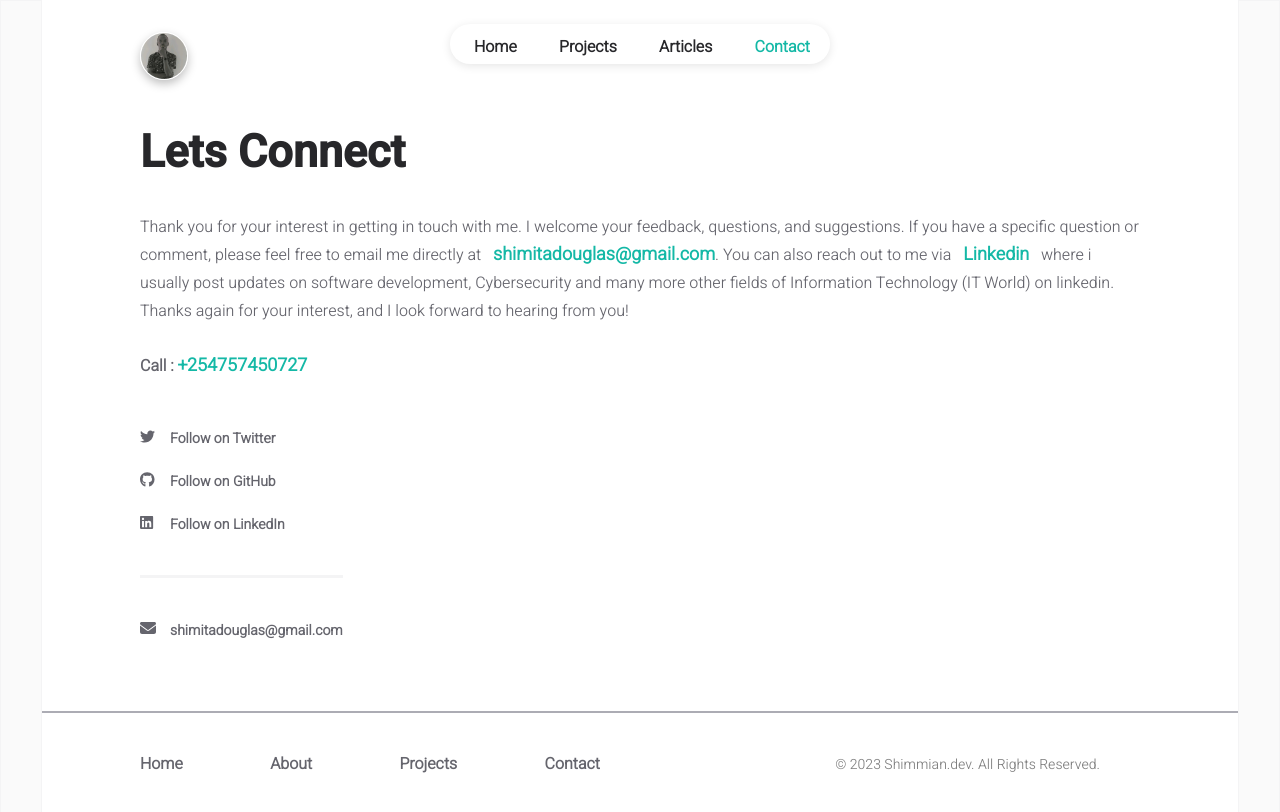
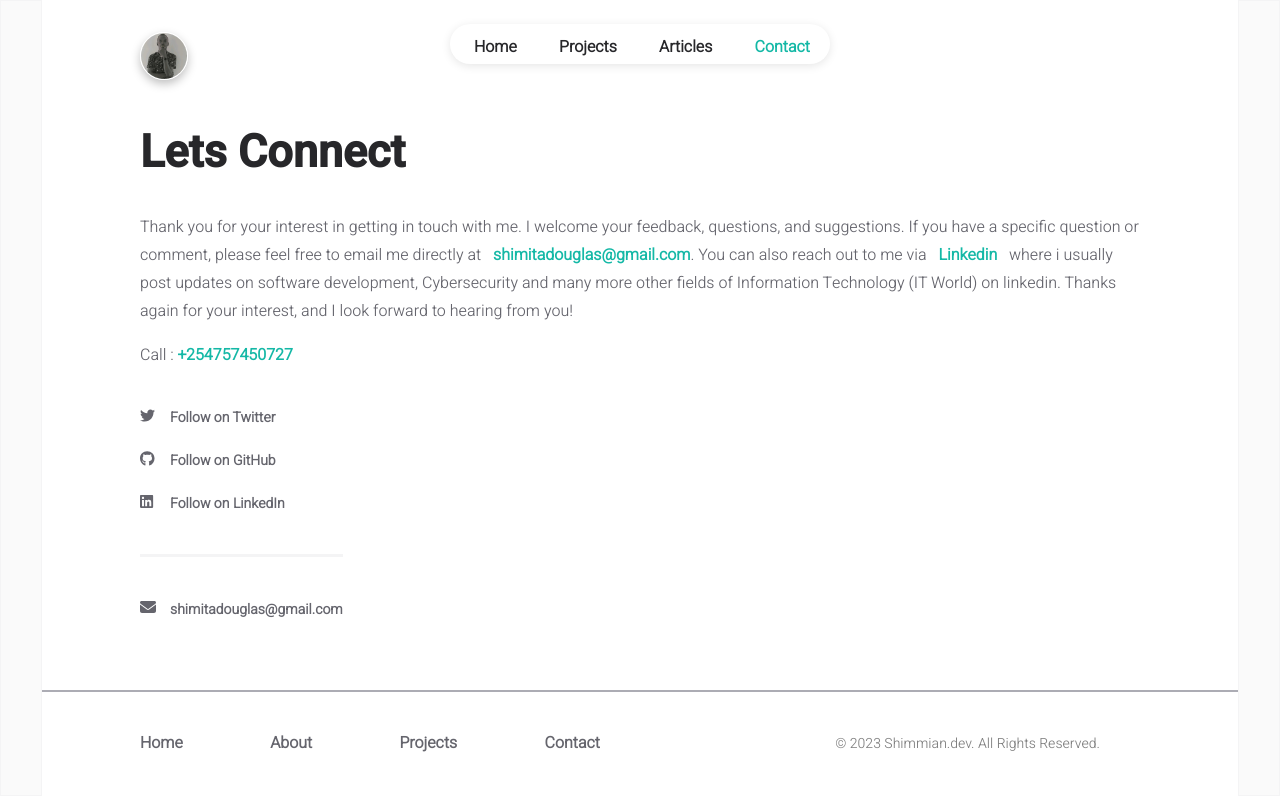
Before and after one commit to Shimmita/portfolio, a React (Create React App) app: page /contact in a window 1280 px wide. Shown: the top 812 px of the page. Built offline with nearby package versions, Linux system fonts and the light colour scheme.

Commit message:
updated my projects routes

```diff
--- a/src/data/user.js
+++ b/src/data/user.js
@@ -35,7 +35,7 @@ const INFO = {
 		{
 			title: "Blood Bank MS",
 			description:
-				"React based web application powered by Node.js Express backend for optimatisation of blood bank activities such as keeping inventories of blood donors,keeping track of current blood bank levels,scheduling and managing of donor appointments. Skills:React.js, Redux, Bootstrap, Node.js, Github.",
+				"React based web application powered by Node.js Express backend for optimatisation of blood bank activities such as keeping track of current blood bank levels and managing of donor appointments. Skills:React.js, Redux, Bootstrap, Node.js, Github.",
 			logo: "https://banner2.cleanpng.com/20180720/kha/kisspng-react-javascript-library-redux-user-interface-tesseract-5b52265cc83931.4218499515321104288201.jpg",
 			linkText: "github",
 			link: "https://github.com/Shimmita/Blood-Bank-Management-System",
@@ -62,7 +62,7 @@ const INFO = {
 		{
 			title: "Market CM",
 			description:
-				"Android based marketing application that facilitates its registered users to easily buy or  sell their products online. The project targets students alias comrades who are in the universities or collages to market their second hand products within their versity arena. Skils: Java, Kotlin, Coroutines, Firebase, Github.",
+				"Android based marketing application targeting students alias comrades who are in the universities or collages to market their second hand products within their versity arena. Skils: Java, Kotlin, Coroutines, Firebase, Github.",
 			logo: "https://icons.iconarchive.com/icons/martz90/circle/512/android-icon.png",
 			linkText: "github",
 			link: "https://github.com//Shimmita/Marketing-App",
@@ -89,7 +89,7 @@ const INFO = {
 		{
 			title: "Django_REST_CRUD ",
 			description:
-				"Applying the concepts learnt from Python Django REST framework into practical. The concepts of Serialisation, using the Mixins and Generics in creating Restful APIs in a fastest way. Learning about Authentication and its imporntance of protecting routes from unauthorised access.Skills:Python, Django REST, MySQL, Github.",
+				"Python Django REST framework into practice.Used Mixins and Generics in creating Restful APIs,use of authentication and protection routes from unauthorised access.Skills:Python, Django REST, MySQL, Github.",
 			logo: "https://pnghq.com/wp-content/uploads/how-to-create-a-python-png-with-a-transparent-background-2.png",
 			linkText: "github",
 			link: "https://github.com//Shimmita/django_REST_framwork_lab ",
@@ -97,7 +97,7 @@ const INFO = {
 		{
 			title: "E-Commerce App",
 			description:
-				"Responsive Web app for marketing products globally. Main code base is vanilla PHP. Used MysQL database for storage and retrieval of data. This was my school project for mastering PHP. Skills: PHP, MySQL, Github.",
+				"Responsive PHP Web E-commerce app. Used MysQL database for storage and retrieval of data. This was my school project for mastering PHP. Skills: PHP, MySQL, Github.",
 			logo: "https://w7.pngwing.com/pngs/751/3/png-transparent-logo-php-html-others-text-trademark-logo-thumbnail.png",
 			linkText: "github",
 			link: "https://github.com//Shimmita/Marketing-App-Vanilla-PHP ",
--- a/src/pages/contact.jsx
+++ b/src/pages/contact.jsx
@@ -49,7 +49,7 @@ const Contact = () => {
 							suggestions. If you have a specific question or
 							comment, please feel free to email me directly at
 							&nbsp;{" "}
-							<a href={`mailto:${INFO.main.email}`} style={{ textDecoration:'none', color:'#14b8a6', fontWeight:'bold', fontSize:'18px'}}>
+							<a href={`mailto:${INFO.main.email}`} style={{ textDecoration:'none', color:'#14b8a6', fontWeight:'bold',}}>
 								{INFO.main.email}
 							</a>
 							. You can also reach out to me via{" "}
@@ -61,14 +61,14 @@ const Contact = () => {
 								}}
 							>
 								{" "}
-								<a href={`${INFO.socials.linkedin}`} style={{ textDecoration:'none', color:'#14b8a6', fontWeight:'bold', fontSize:'18px' }}>
+								<a href={`${INFO.socials.linkedin}`} style={{ textDecoration:'none', color:'#14b8a6', fontWeight:'bold',  }}>
 									Linkedin
 								</a>
 							</span>{" "}  &nbsp;
 							  where i usually post updates on
 							software development, Cybersecurity and many more other fields of Information Technology (IT World)  on linkedin. Thanks again for your
 							interest, and I look forward to hearing from you!
-							<h5>Call : <a href="tel:+254757450727" style={{ textDecoration:'none', color:'#14b8a6', fontWeight:'bold' ,fontSize:'18px' }}>+254757450727</a></h5>
+							<p>Call : <a href="tel:+254757450727" style={{ textDecoration:'none', color:'#14b8a6', fontWeight:'bold'  }}>+254757450727</a></p>
 						</div>
 					</div>
 
```
